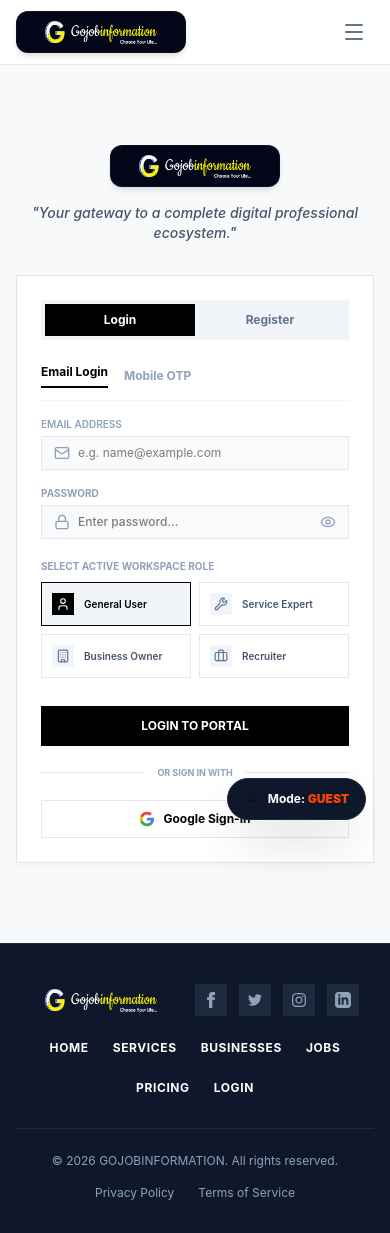
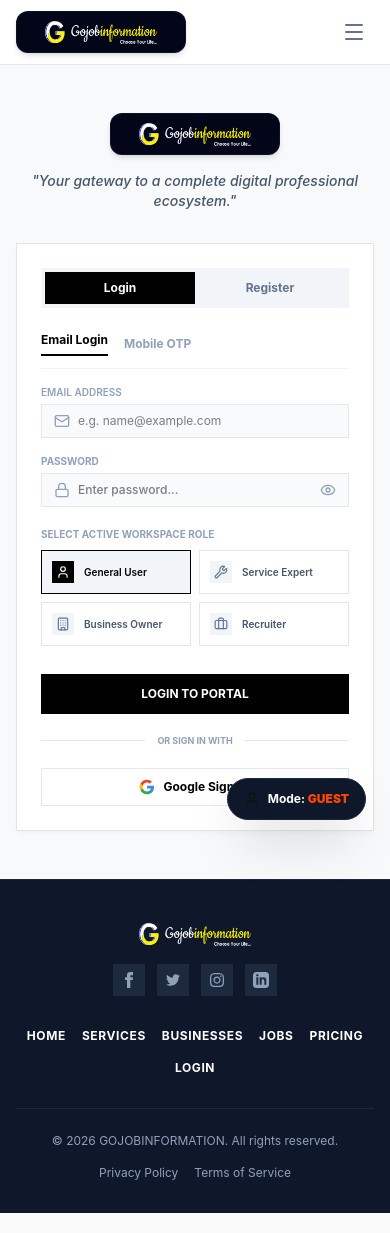
Before and after one commit to JabuPavan/Gojobinfo, a React (Vite) app: page /auth in a window 390 px wide. Built offline with nearby package versions, Linux system fonts and the light colour scheme.

Commit message:
UI-04-Highend: Fix responsiveness and unused imports

```diff
--- a/src/components/layout/Footer.tsx
+++ b/src/components/layout/Footer.tsx
@@ -1,6 +1,5 @@
 import React from 'react';
 import { Link } from 'react-router-dom';
-import { Mail, Phone, MapPin } from 'lucide-react';
 import { Logo } from '../../brand/Logo';
 
 export const Footer: React.FC = () => {
@@ -8,10 +7,10 @@
     <footer className="bg-slate-900 text-slate-400 pt-10 pb-8 border-t border-slate-800">
       <div className="max-w-7xl mx-auto px-4 sm:px-6 lg:px-8">
 
-        <div className="flex flex-col md:flex-row justify-between items-center gap-6 mb-8">
+        <div className="flex flex-col md:flex-row justify-between items-center gap-8 md:gap-6 mb-8 text-center md:text-left">
 
           {/* Logo and Socials */}
-          <div className="flex items-center gap-6">
+          <div className="flex flex-col md:flex-row items-center gap-4 md:gap-6">
             <Link to="/">
               <Logo lightHeader={false} />
             </Link>
@@ -33,7 +32,7 @@
           </div>
 
           {/* Main Links Only */}
-          <div className="flex flex-wrap justify-center gap-6 text-xs sm:text-sm font-bold text-white uppercase tracking-wider">
+          <div className="flex flex-wrap justify-center md:justify-end gap-4 sm:gap-6 text-xs sm:text-sm font-bold text-white uppercase tracking-wider">
             <Link to="/" className="hover:text-slate-300 transition-colors">Home</Link>
             <Link to="/services" className="hover:text-slate-300 transition-colors">Services</Link>
             <Link to="/businesses" className="hover:text-slate-300 transition-colors">Businesses</Link>
@@ -45,9 +44,9 @@
         </div>
 
         {/* Lower footer section */}
-        <div className="border-t border-slate-800 pt-6 flex flex-col md:flex-row justify-between items-center gap-4 text-xs">
+        <div className="border-t border-slate-800 pt-6 flex flex-col md:flex-row justify-between items-center gap-4 text-xs text-center md:text-left">
           <p>© 2026 GOJOBINFORMATION. All rights reserved.</p>
-          <div className="flex gap-6">
+          <div className="flex flex-wrap justify-center gap-4 md:gap-6">
             <a href="#" className="hover:text-white transition-colors">Privacy Policy</a>
             <a href="#" className="hover:text-white transition-colors">Terms of Service</a>
           </div>
--- a/src/pages/Auth.tsx
+++ b/src/pages/Auth.tsx
@@ -1,6 +1,6 @@
 import React, { useState, useEffect } from 'react';
 import { useNavigate, useSearchParams } from 'react-router-dom';
-import { ShieldCheck, Mail, Phone, Lock, Eye, EyeOff, Sparkles, User, Wrench, Building, Briefcase } from 'lucide-react';
+import { Mail, Phone, Lock, Eye, EyeOff, User, Wrench, Building, Briefcase } from 'lucide-react';
 import { useAuthStore } from '../store/useAuthStore';
 import type { UserRole } from '../store/useAuthStore';
 import { Logo } from '../brand/Logo';
@@ -72,7 +72,7 @@
   ];
 
   return (
-    <div className="max-w-md mx-auto px-4 py-12 flex flex-col min-h-[500px] my-8">
+    <div className="max-w-md w-full mx-auto px-4 py-8 sm:py-12 flex flex-col min-h-[500px] my-4 sm:my-8">
 
       {/* Header with Logo and Single Line Quote */}
       <div className="flex flex-col items-center text-center mb-8">
--- a/src/pages/Home.tsx
+++ b/src/pages/Home.tsx
@@ -115,7 +115,7 @@
           {/* Search Box Card */}
           <div className="editorial-panel rounded-none p-4 sm:p-5 text-black max-w-4xl mx-auto mt-10">
             {/* Search Tabs */}
-            <div className="flex gap-2 mb-4 border-b border-slate-200 pb-3">
+            <div className="flex flex-wrap gap-2 mb-4 border-b border-slate-200 pb-3">
               {[
                 { id: 'jobs', label: 'Find Jobs', icon: Briefcase, color: 'text-slate-600' },
                 { id: 'services', label: 'Hire Professionals', icon: Wrench, color: 'text-slate-600' },
@@ -181,7 +181,7 @@
 
       {/* 2. Statistics Counter Section */}
       <section className="py-10 px-4 border-b border-slate-200 bg-slate-50">
-        <div className="max-w-7xl mx-auto grid grid-cols-2 lg:grid-cols-4 gap-8 text-center editorial-panel rounded-none py-8">
+        <div className="max-w-7xl mx-auto grid grid-cols-2 lg:grid-cols-4 gap-4 sm:gap-8 text-center editorial-panel rounded-none py-6 sm:py-8">
           {[
             { value: counters.jobs, suffix: '+', label: 'Job Openings', desc: 'Active vacancies posted daily' },
             { value: counters.professionals, suffix: '+', label: 'Service Experts', desc: 'Vetted, certified professionals' },
@@ -244,8 +244,8 @@
                 Explore Vacant Job Roles
               </h2>
             </div>
-            <div className="flex items-center gap-4">
-              <Link to="/jobs" className="text-slate-600 hover:text-black font-bold text-sm flex items-center gap-1 mr-2">
+            <div className="flex flex-col sm:flex-row items-start sm:items-center gap-4 mt-4 sm:mt-0">
+              <Link to="/jobs" className="text-slate-600 hover:text-black font-bold text-sm flex items-center gap-1 sm:mr-2">
                 All Jobs <ArrowRight className="w-4 h-4" />
               </Link>
               <div className="flex gap-2">
@@ -318,7 +318,7 @@
 
       {/* 5. Featured Professionals & Businesses */}
       <section className="max-w-7xl mx-auto px-4 sm:px-6 lg:px-8 py-12 sm:py-16 border-b border-slate-200">
-        <div className="grid grid-cols-1 lg:grid-cols-2 gap-12">
+        <div className="grid grid-cols-1 lg:grid-cols-2 gap-8 lg:gap-12">
 
           {/* Top Service Professionals */}
           <div>
@@ -334,7 +334,7 @@
 
             <div className="flex flex-col gap-4">
               {professionals.slice(0, 3).map((prof) => (
-                <div key={prof.id} className="editorial-panel rounded-none p-4 flex gap-4 hover:border-black transition-colors relative group">
+                <div key={prof.id} className="editorial-panel rounded-none p-4 flex flex-col sm:flex-row gap-4 hover:border-black transition-colors relative group">
                   {prof.verified && (
                     <span className="absolute top-3 right-3 flex items-center gap-0.5 bg-black border border-black text-white text-[9px] font-bold px-1.5 py-0.5 rounded-none uppercase">
                       <ShieldCheck className="w-3 h-3 text-white" /> Verified
@@ -346,16 +346,16 @@
                       <Link to={`/services/profile/${prof.id}`}>{prof.name}</Link>
                     </h4>
                     <p className="text-xs text-slate-500 font-medium mt-0.5">{prof.category}</p>
-                    <div className="flex items-center gap-1.5 mt-2">
+                    <div className="flex flex-wrap items-center gap-1.5 mt-2">
                       <div className="flex items-center gap-0.5 text-brand-orange">
                         <Star className="w-3.5 h-3.5 fill-brand-orange" />
                         <span className="text-xs font-bold text-slate-800">{prof.rating}</span>
                       </div>
                       <span className="text-[10px] text-slate-400">({prof.reviewsCount} reviews)</span>
-                      <span className="text-[10px] text-slate-300">|</span>
+                      <span className="text-[10px] text-slate-300 hidden sm:inline">|</span>
                       <span className="text-[10px] text-slate-500 font-medium">Exp: {prof.experience} yrs</span>
                     </div>
-                    <div className="flex items-center justify-between mt-3.5 pt-3 border-t border-slate-100">
+                    <div className="flex flex-col sm:flex-row sm:items-center justify-between gap-3 mt-3.5 pt-3 border-t border-slate-100">
                       <span className="text-xs font-bold text-slate-700">₹{prof.pricePerHour}/hr</span>
                       <div className="flex gap-2">
                         <Link
@@ -407,7 +407,7 @@
                       <Link to={`/businesses/detail/${biz.id}`}>{biz.name}</Link>
                     </h4>
                     <p className="text-xs text-slate-500 font-medium mt-0.5">{biz.category}</p>
-                    <div className="flex items-center gap-1.5 mt-2">
+                    <div className="flex flex-wrap items-center gap-1.5 mt-2">
                       <div className="flex items-center gap-0.5 text-brand-orange">
                         <Star className="w-3.5 h-3.5 fill-brand-orange" />
                         <span className="text-xs font-bold text-slate-800">{biz.rating}</span>
@@ -416,7 +416,7 @@
                       <span className="text-[10px] text-slate-300">|</span>
                       <span className="text-[10px] text-slate-500 truncate max-w-[120px]">{biz.location}</span>
                     </div>
-                    <div className="flex items-center justify-between mt-3.5 pt-3 border-t border-slate-100">
+                    <div className="flex flex-col sm:flex-row sm:items-center justify-between gap-3 mt-3.5 pt-3 border-t border-slate-100">
                       <span className="text-[10px] text-slate-400 italic">Verified Partner</span>
                       <div className="flex gap-2">
                         <Link
```
